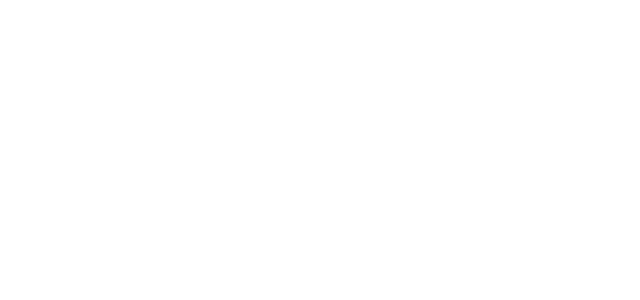
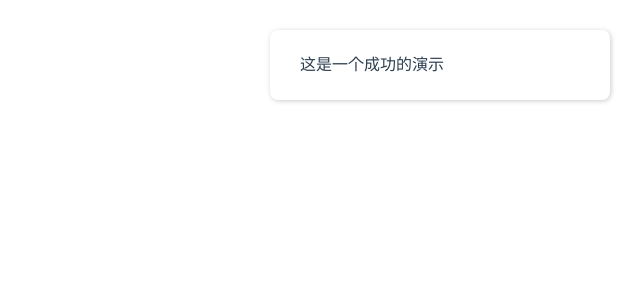
Before and after one commit to damonchugs/vue-demo, a Vue app: page /#/Notice in a window 1280 px wide. Shown: the top 300 px of the page, without its empty margins (640-1280 px from the left). Built offline with nearby package versions, Linux system fonts and the light colour scheme; a small style sheet from the web is missing.

Commit message:
弹窗样式

```diff
--- a/src/router/index.js
+++ b/src/router/index.js
@@ -35,6 +35,10 @@
   {
     path: '/dir',
     component: () => import('@/views/Dir/index')
+  },
+  {
+    path: '/Notice',
+    component: () => import('@/views/Notice/index')
   }
 ]
 
--- /dev/null
+++ b/src/views/Notice/index.vue
@@ -0,0 +1,85 @@
+<template>
+  <div class="notification">
+		<div class="title-notification">
+			<i :class="`iconfont ${typeChoose[type].icon}`" :style="`color: ${typeChoose[type].color};`"></i>
+		</div>
+		<div class="content-notification">
+			<span>{{ msg }}</span>
+		</div>
+		<div class="close-btn-notification">
+			<i class="iconfont iconshibai"></i>
+		</div>
+	</div>
+</template>
+
+<script>
+export default {
+	name: "NOTIFICATION",
+	props: {
+		type: {
+			type: String,
+			default() { return 'danger' }
+		},
+		msg: {
+			type: String,
+			default() { return '这是一个成功的演示' }
+		}
+	},
+	data() {
+		return {
+			typeChoose: {
+				scuess: {
+					icon: 'iconchenggong2',
+					color: '#35d0ba'
+				},
+				error: {
+					icon: 'iconshibaibiaoqing',
+					color: '#84a9ac'
+				},
+				danger: {
+					icon: 'iconjinggao',
+					color: 'red'
+				},
+				warning: {
+					icon: 'icontongzhi',
+					color: '#00bcd4'
+				}
+			}
+		}
+	}
+};
+</script>
+
+<style lang="scss" scoped>
+@import 'https://at.alicdn.com/t/font_2013654_o3pgvhti3ah.css';
+.notification {
+	width: 300px;
+	height: auto;
+	padding: 20px;
+	border-radius: 8px;
+	background-color: #fff;
+	box-shadow: 1px 1px 5px #ccc;
+	position: fixed;
+	top: 30px;
+	right: 30px;
+	display: flex;
+	.title-notification i {
+		font-size: 30px;
+		line-height: 30px;
+		font-weight: bold;
+	}
+	.content-notification {
+		padding-left: 10px;
+		span {
+			font-size: 16px;
+			line-height: 30px;
+		}
+	}
+	.close-btn-notification {
+		position: absolute;
+		top: 10px;
+		right: 10px;
+		cursor: pointer;
+	}
+}
+</style>
```
